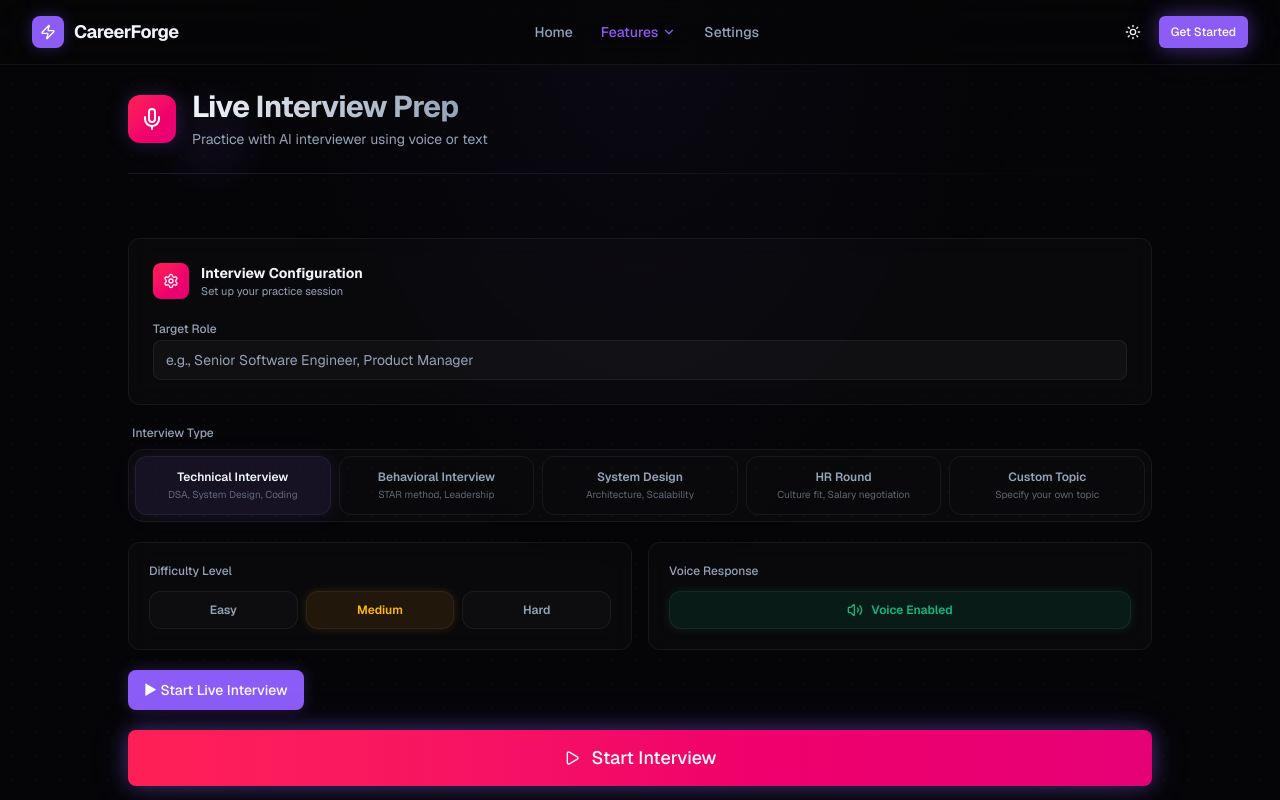
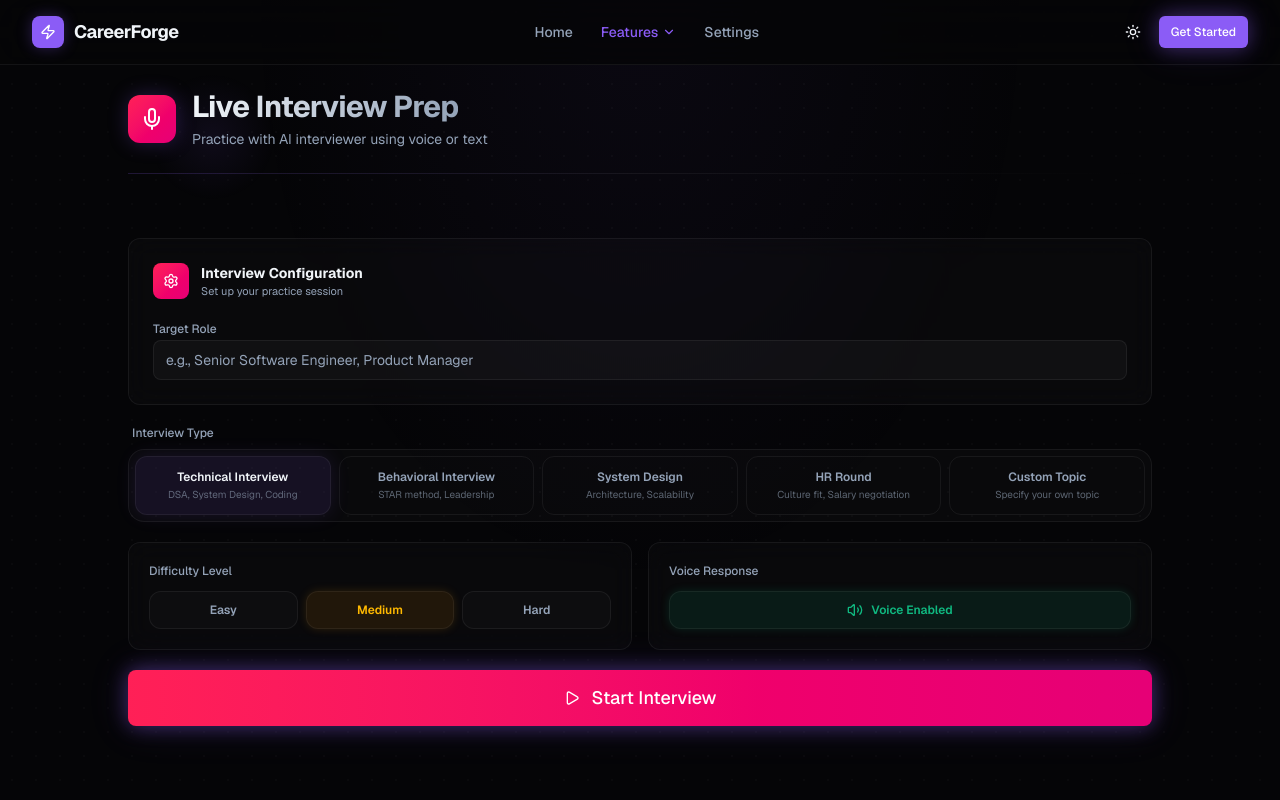
Before and after one commit to ayan70715/career_forge-ai, a Next.js app: page /interview-prep in a window 1280 px wide. Built offline with nearby package versions, Linux system fonts and the light colour scheme.

Commit message:
Remove Start Live Interview button
Removed the button that navigates to the interview room.

```diff
--- a/src/app/interview-prep/page.tsx
+++ b/src/app/interview-prep/page.tsx
@@ -349,11 +349,6 @@ Interviewer:`;
 
           {/* Start Button */}
           <Button
-            onClick={() => router.push("/interview-prep/room")}
-          >
-          ▶ Start Live Interview
-          </Button>
-          <Button
             onClick={startInterview}
             variant="glow"
             className="w-full gap-3 py-7 text-lg bg-linear-to-r from-rose-500 to-pink-600 hover:from-rose-600 hover:to-pink-700"
```
